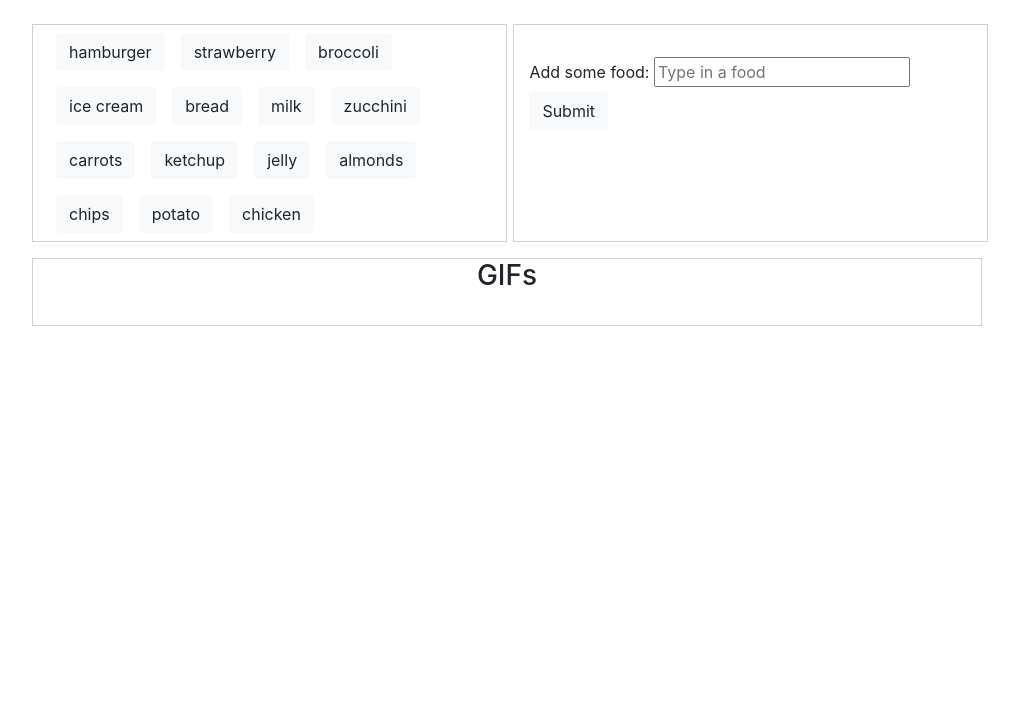
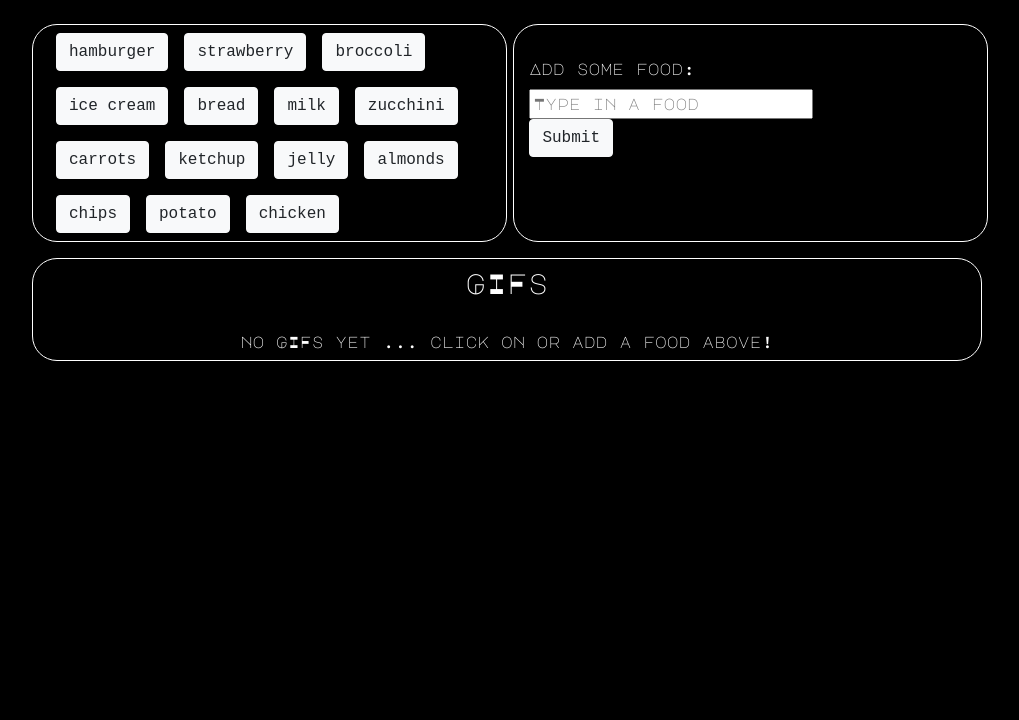
Before and after one commit to mrsfafrak/Giftastic, a plain HTML site: page index.html in a window 1280 px wide. Shown: the part 80-800 px from the top of the page, without its empty margins (133-1152 px from the left). Drawn offline with nearby package versions, Linux system fonts and the light colour scheme; a web font is replaced by a local one.

Commit message:
more polishing

```diff
--- a/app.js
+++ b/app.js
@@ -15,13 +15,20 @@ function renderButtons() {
 //click listener event for when submit button is clicked to add a food
 $("#add-food").on("click", function (event) {
     event.preventDefault();
+    $("#no-entry").text("");
     var food = $("#food-input").val().trim();
-    topics.push(food);
-    renderButtons();
+    if (food === "") {
+        $("#no-entry").text("You didn't type anything. Try again.");
+    } else {
+        topics.push(food);
+        renderButtons();
+    }
 })
 //on click event to add still GIFs to page
 // needed this coding to account for dynamically
 $(document).on("click", ".buttonDetail", function () {
+    $("#no-entry").text("");
+    $("#statement").text("");
     $("#gifs-here").empty();
     var foodItem = $(this).text();
     console.log(foodItem);
@@ -31,7 +38,7 @@ $(document).on("click", ".buttonDetail", function () {
     $.ajax({
         url: queryURL,
         method: "GET"
-    // once request is received from GIPHY this function will 'then' fire
+        // once request is received from GIPHY this function will 'then' fire
     }).then(function (response) {
         var results = response.data
         for (var i = 0; i < results.length; i++) {
@@ -43,8 +50,8 @@ $(document).on("click", ".buttonDetail", function () {
             foodImage.attr("data-still", results[i].images.fixed_height_still.url);
             foodImage.attr("data-state", "still");
             foodDiv.attr("class", "gifDetail");
+            foodDiv.append(foodImage);
             foodDiv.append(p);
-            foodDiv.append(foodImage);
             $("#gifs-here").prepend(foodDiv);
         }
         // click event for imgs of GIFs to get them to animate or stop
@@ -54,7 +61,7 @@ $(document).on("click", ".buttonDetail", function () {
                 $(this).attr("src", $(this).attr("data-animate"));
                 $(this).attr("data-state", "animate");
             }
-            if (state === "animate"){
+            if (state === "animate") {
                 $(this).attr("src", $(this).attr("data-still"));
                 $(this).attr("data-state", "still");
             }
--- a/index.html
+++ b/index.html
@@ -1,6 +1,5 @@
 <!DOCTYPE html>
 <html lang="en-us">
-
 <head>
     <meta charset="UTF-8">
     <title>GIFtastic</title>
@@ -11,15 +10,16 @@
         integrity="sha384-GJzZqFGwb1QTTN6wy59ffF1BuGJpLSa9DkKMp0DgiMDm4iYMj70gZWKYbI706tWS" crossorigin="anonymous">
     <!-- custom CSS sheet -->
     <link rel="stylesheet" type="text/css" href="style.css">
+    <!-- google fonts link -->
+    <link href="https://fonts.googleapis.com/css?family=Major+Mono+Display|Nova+Mono" rel="stylesheet">
     <!-- jQuery -->
     <script src="https://cdnjs.cloudflare.com/ajax/libs/jquery/3.2.1/jquery.min.js"></script>
 </head>
-
 <body>
     <div class="container">
         <div class="row">
             <div class="col-md-12 text-center title-detail">
-                <h1>Food GIFtastic!</h1>
+                <h1>Food GIF-tastic!</h1>
             </div>
         </div>
         <div class="row">
@@ -28,9 +28,10 @@
                 <div id="buttons"></div>
             </div>
             <div class="col-md-5 submission-box">
-                <label for="food-input">Add some food:</label>
+                <label for="food-input">Add some food:   </label>
                 <input type="text" id="food-input" placeholder="Type in a food"><br>
                 <input id="add-food" class="btn btn-light" type="submit" value="Submit">
+                <h3 id="no-entry"></h3>
             </div>
             <div class="col-md-1"></div>
         </div>
@@ -38,6 +39,7 @@
                 <div class="col-md-1"></div>
             <div class="col-md-10 gif-box">
                 <h3 class="text-center">GIFs</h3> <br>
+                <h6 id="statement" class ="text-center">no GIFs yet ... click on or add a food above!</h6>
                 <div id="gifs-here"></div>
             </div>
             <div class="col-md-1"></div>
@@ -55,5 +57,4 @@
         integrity="sha384-B0UglyR+jN6CkvvICOB2joaf5I4l3gm9GU6Hc1og6Ls7i6U/mkkaduKaBhlAXv9k"
         crossorigin="anonymous"></script>
 </body>
-
 </html>
--- a/style.css
+++ b/style.css
@@ -1,3 +1,16 @@
+button,#add-food{
+   font-family: 'Nova Mono', monospace;
+}
+h1,h3,h6,p,label{
+    font-family: 'Major Mono Display', monospace;
+    color: white;
+}
+h3{
+    margin-top: 0.5rem;
+}
+body{
+    background-color: black;
+}
 .buttonDetail{
     margin: 0.5rem 0.5rem;
 }
@@ -7,12 +20,15 @@
 }
 .submission-box{
     padding-top: 2rem;
-    border: 1px solid rgb(209, 208, 208);
+    border: 1px solid white;
+    border-radius: 25px;
     margin-left: 0.2rem;
     margin-bottom: 1rem;
+    /* opacity: 0.3; */
 }
 .buttons-box{
-    border: 1px solid rgb(209, 208, 208);
+    border: 1px solid white;
+    border-radius: 25px;
     margin-right: 0.2rem;
     margin-bottom: 1rem;
 }
@@ -21,5 +37,9 @@
     margin: 0.5rem 1.5rem;
 }
 .gif-box{
-    border: 1px solid rgb(209, 208, 208);
+    border: 1px solid white;
+    border-radius: 25px;
 }
+#food-input{
+    font-family: 'Major Mono Display', monospace;
+}
```
